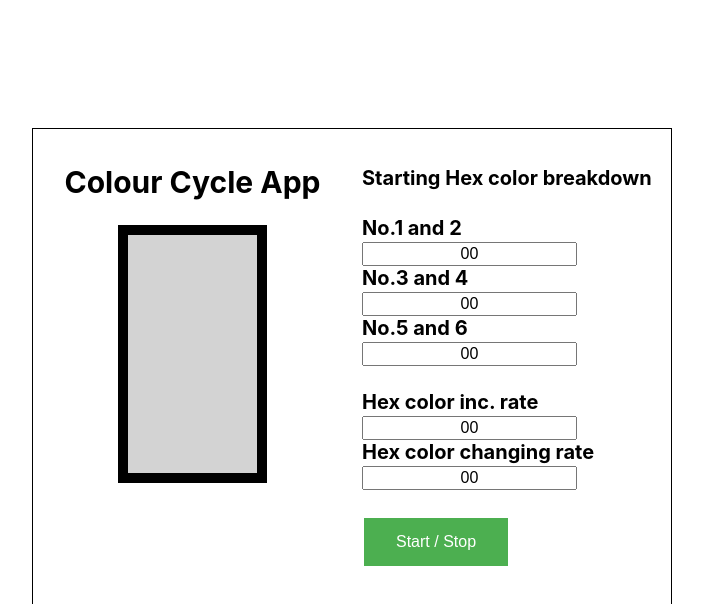
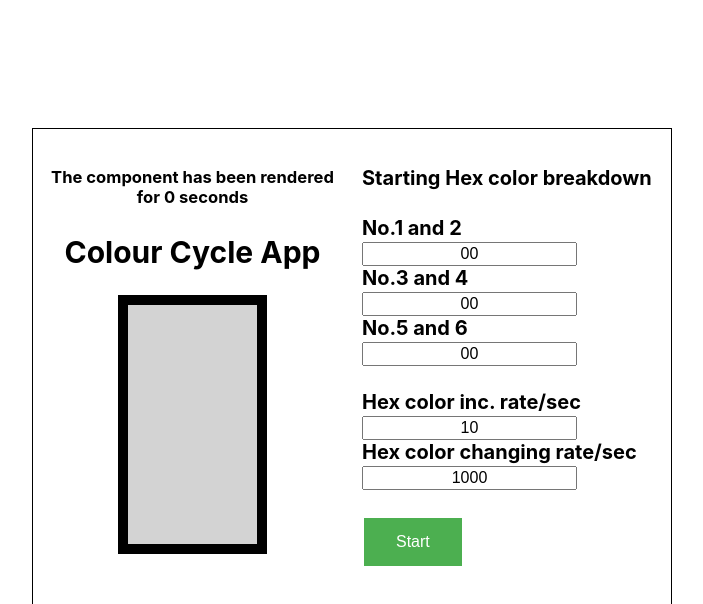
Before and after one commit to manjula-guneratne/color_cycle_app, a React (Create React App) app: page / in a window 1280 px wide. Shown: the top 604 px of the page, without its empty margins (288-991 px from the left). Built offline with nearby package versions, Linux system fonts and the light colour scheme.

Commit message:
Set interal timers are set and connected to inputs

```diff
--- a/src/App.js
+++ b/src/App.js
@@ -1,22 +1,26 @@
 import "./App.css";
-import { useState } from "react";
+import { useState, useEffect } from "react";
 
 function App() {
+  // For the timer
+  const [count, setCount] = useState(0);
+  const [intervalId, setIntervalId] = useState(0);
+
   const [colorValue, setColorValue] = useState({
     firstColorValues: "00",
     secondColorValues: "00",
     thirdColorValues: "00",
-    colorIncRate: "00",
-    colorChangeRate: "00"
+    colorIncRate: "10", //SETTING the default colour incremental rate
+    colorChangeRate: "1000", //SETTING the default colour Changing rate
   });
 
   const getInputValue = (e) => {
     const value = e.target.value;
     setColorValue({
       ...colorValue,
-      [e.target.name]: value
-    })
-  }
+      [e.target.name]: value,
+    });
+  };
 
   let handleClick = () => {
     console.log(`ALL THE VALUESS......
@@ -25,34 +29,83 @@ function App() {
     thirdColorValues: + ${colorValue.thirdColorValues}
     colorIncRate: + ${colorValue.colorIncRate}
     colorChangeRate: + ${colorValue.colorChangeRate}`);
+
+    // This is the timer stuff
+
+    if (intervalId) {
+      clearInterval(intervalId);
+      setIntervalId(0);
+      return;
+    }
+
+    const newInteralId = setInterval(() => {
+      setCount((prevCount) => prevCount + parseInt(colorValue.colorIncRate));
+    }, colorValue.colorChangeRate);
+    setIntervalId(newInteralId);
   };
 
   return (
     <div className="flex-container">
       <div className="flex-left">
+        <div>
+          <h5>The component has been rendered for {count} seconds</h5>
+        </div>
         <h2>Colour Cycle App</h2>
         <p className="box"></p>
       </div>
       <div className="flex-right">
         <h4>Starting Hex color breakdown</h4>
         <span className="right_lable">No.1 and 2 </span>
-        <input type="text" placeholder="00" maxLength={2} name="firstColorValues" value={colorValue.firstColorValues} onChange={getInputValue}></input>
+        <input
+          type="text"
+          placeholder="##"
+          maxLength={2}
+          name="firstColorValues"
+          value={colorValue.firstColorValues}
+          onChange={getInputValue}
+        ></input>
         <br />
         <span className="right_lable">No.3 and 4 </span>
-        <input type="text" placeholder="#00" maxLength={2} name="secondColorValues" value={colorValue.secondColorValues} onChange={getInputValue}></input>
+        <input
+          type="text"
+          placeholder="##"
+          maxLength={2}
+          name="secondColorValues"
+          value={colorValue.secondColorValues}
+          onChange={getInputValue}
+        ></input>
         <br />
         <span className="right_lable">No.5 and 6 </span>
-        <input type="text" placeholder="00" maxLength={2} name="thirdColorValues" value={colorValue.thirdColorValues} onChange={getInputValue}></input>
+        <input
+          type="text"
+          placeholder="##"
+          maxLength={2}
+          name="thirdColorValues"
+          value={colorValue.thirdColorValues}
+          onChange={getInputValue}
+        ></input>
         <br />
         <br />
-        <span className="right_lable">Hex color inc. rate </span>
-        <input type="text" placeholder="#######" name="colorIncRate" value={colorValue.colorIncRate} onChange={getInputValue}></input>
+        <span className="right_lable">Hex color inc. rate/sec </span>
+        <input
+          type="text"
+          placeholder="#######"
+          name="colorIncRate"
+          value={colorValue.colorIncRate}
+          onChange={getInputValue}
+        ></input>
         <br />
-        <span className="right_lable">Hex color changing rate </span>
-        <input type="text" placeholder="#######" name="colorChangeRate" value={colorValue.colorChangeRate} onChange={getInputValue}></input>
+        <span className="right_lable">Hex color changing rate/sec </span>
+        <input
+          type="text"
+          placeholder="#######"
+          name="colorChangeRate"
+          value={colorValue.colorChangeRate}
+          onChange={getInputValue}
+        ></input>
         <br />
         <br />
-        <button onClick={handleClick}>Start / Stop</button>
+        <button onClick={handleClick}>{intervalId ? "Stop" : "Start"}</button>
       </div>
     </div>
   );
```
